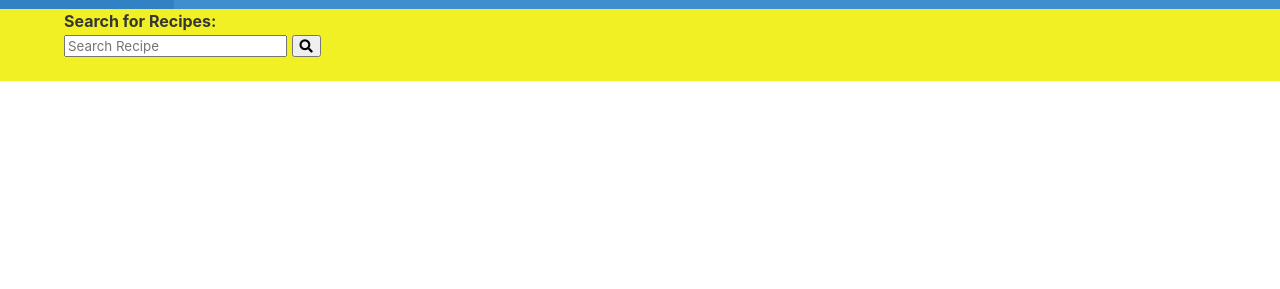
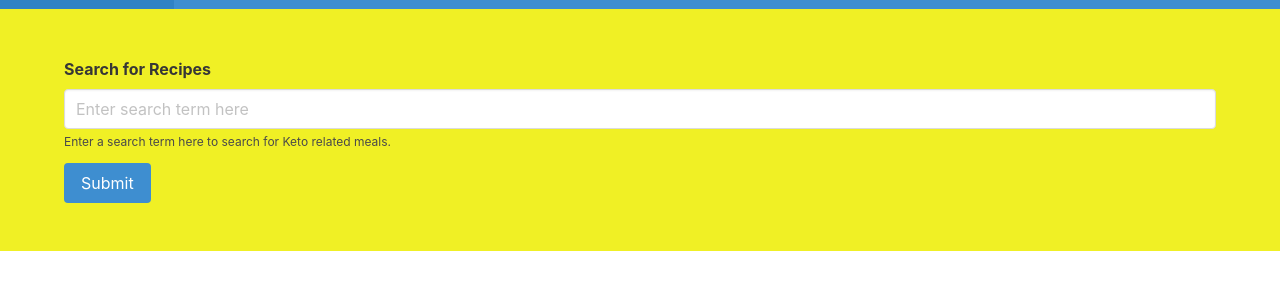
Before and after one commit to JoeHernandezII/Quarantine-Meals, a plain HTML site: page keto.html in a window 1280 px wide. Shown: the part 43-332 px from the top of the page. Drawn offline with nearby package versions, Linux system fonts and the light colour scheme.

Commit message:
Updated Keto.html to make search look the same as other pages

```diff
--- a/keto.html
+++ b/keto.html
@@ -56,27 +56,49 @@
         </div>
     </nav>
 
+    <section class="section">
+        <div class="container">
 
-    <main class="container">
-        <div>
-            <h4><strong>Search for Recipes:</strong></h4>
+            <div class="field">
+                <label class="label">Search for Recipes</label>
+                <div class="control">
+                    <input class="input" type="text" id="recipeSearchBox" placeholder="Enter search term here">
                 </div>
+                <p class="help">Enter a search term here to search for Keto related meals.</p>
+            </div>
+            <!-- <div class="control">
+                <label class="checkbox" id="on-hand">
+                    <input type="checkbox">
+                    By ingredients I have on hand
+                </label>
+                <label class="checkbox">
+                    <input type="checkbox" id="vegonly">
+                    Vegetarian only
+                </label>
+                <label class="checkbox">
+                    <input type="checkbox" id="option1">
+                    Other Option 1
+                </label>
+                <label class="checkbox">
+                    <input type="checkbox" id="option2">
+                    Other Option 2
+                </label>
+            </div> -->
 
-        <div>
-            <input type="text" id="recipeSearchBox" placeholder="Search Recipe">
-            <button id="submitRecipe" type="button">
-                <i class="fa fa-search"></i>
-            </button>
-            </input>
+            <div class="control">
+                <button id="submitRecipe" class="button is-info">Submit</button>
             </div>
-        <br>
 
             <div style="Width:100%">
                 <table>
                     <tr id="recipeInfo"></tr>
                 </table>
             </div>
-    </main>
+
+            <!-- <div class="control">
+                <button class="button is-info" id="random-recipe">Random</button>
+            </div> -->
+    </section>
 
     <script src="https://cdnjs.cloudflare.com/ajax/libs/jquery/3.2.1/jquery.min.js"></script>
     <!-- keto.js linked -->
```
Lines whose indentation alone changed are shown as unchanged.
